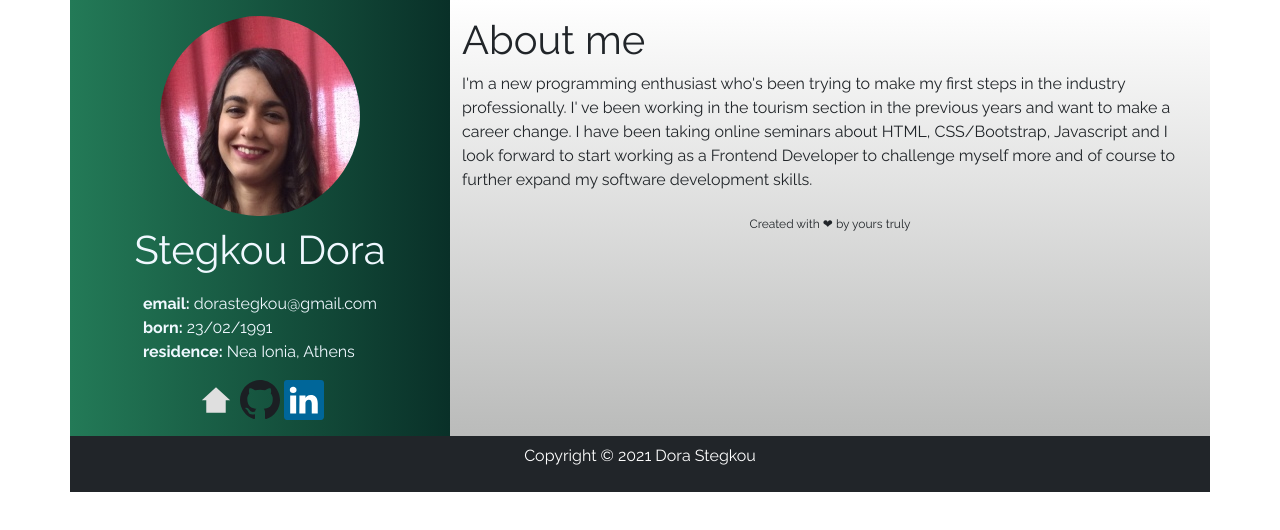
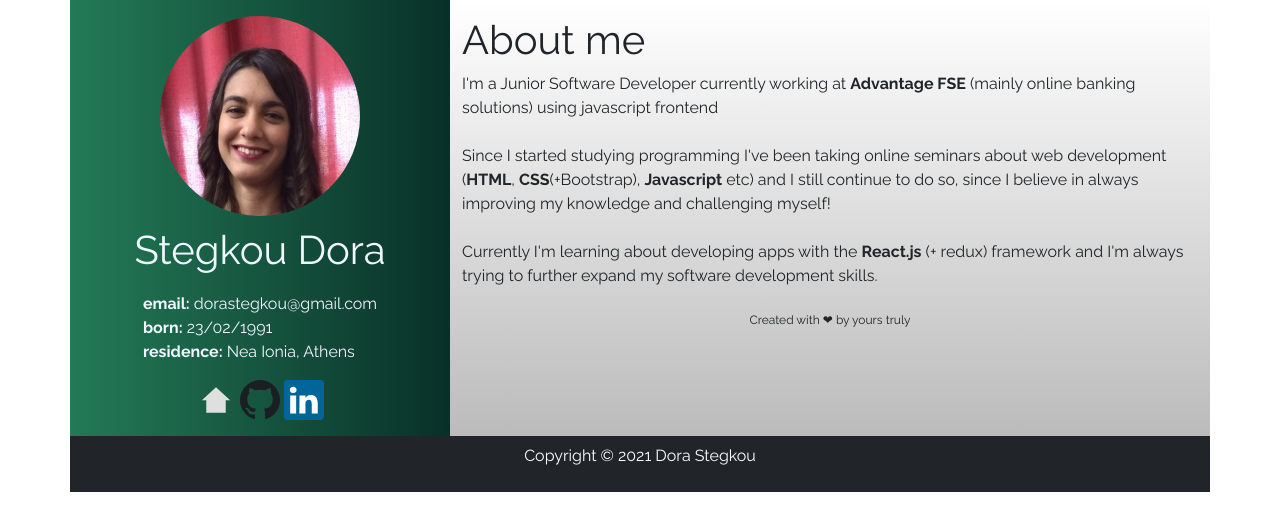
Before and after one commit to todorito/my-cv, a plain HTML site: page about.html in a window 1280 px wide. Drawn offline with Linux system fonts and the light colour scheme.

Commit message:
Update current bio

```diff
--- a/about.html
+++ b/about.html
@@ -43,11 +43,17 @@
             <div class="story col-lg col-12 pt-3">
                 <h1>About me</h1>
                 <p>
-                    I'm a new programming enthusiast who's been trying to make my first steps in the industry
-                    professionally. I' ve been working in the tourism section in the previous years and want to make a
-                    career change. I have been taking online seminars about HTML, CSS/Bootstrap, Javascript and I look
-                    forward to start working as a Frontend Developer to challenge myself more and of course to further
-                    expand my software development skills.
+                    I'm a Junior Software Developer currently working at <strong>Advantage FSE</strong> (mainly
+                    online banking solutions)
+                    using javascript frontend <br><br>
+                    Since I started studying programming I've been taking online seminars about web development
+                    (<strong>HTML</strong>,
+                    <strong>CSS</strong>(+Bootstrap), <strong>Javascript</strong> etc) and I still continue to do so,
+                    since I believe in always improving
+                    my knowledge and challenging myself!<br><br>
+                    Currently I'm learning about developing apps with the <strong>React.js</strong> (+ redux) framework
+                    and
+                    I'm always trying to further expand my software development skills.
                 </p>
                 <p class="text-center"><sub>Created with ❤ by yours truly</sub></p>
             </div>
```
Also changed, not shown: index.html (+13 -7 lines).
